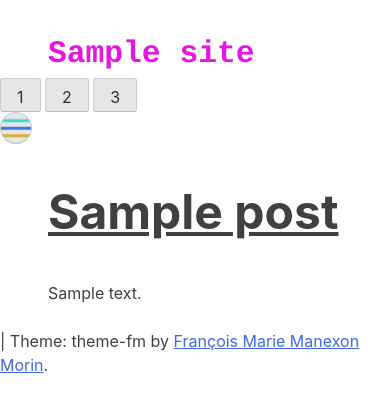
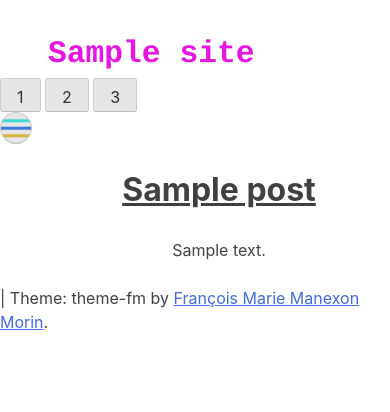
Before and after one commit to manexonmorin/exercise2, a WordPress theme: template themes/theme-fm/page.php in a window 390 px wide. Shown: the top 412 px of the page. Run offline with PHP 8.4 and a stand-in for WordPress, Linux system fonts and the light colour scheme; the site name, menu and one post (Sample post) are stand-ins, and other content is empty; some libraries are stand-ins or nearby versions.

Commit message:
ajout d'une etoile sur la page mobile

```diff
--- a/themes/theme-fm/sass/abstracts/mixins/_mixins.scss
+++ b/themes/theme-fm/sass/abstracts/mixins/_mixins.scss
@@ -17,7 +17,7 @@
 }
 
 @mixin phone{
-	@media (min-width: 425px){
+	@media (max-width: 425px){
 		@content;
 	}
 }
--- a/themes/theme-fm/sass/local/_accueil.scss
+++ b/themes/theme-fm/sass/local/_accueil.scss
@@ -22,6 +22,11 @@ body.home::after{
         background-color: darkblue;
     }
     z-index: -1;
+
+    @include phone{
+        clip-path: polygon(50% 0, 60% 50%, 100% 50%, 60% 65%, 100% 100%, 50% 75%, 0 100%, 40% 65%, 0 50%, 40% 50%);
+        background-color: gold;
+    }
 }
 
 .home{
@@ -50,12 +55,20 @@ body.home::after{
 
 .site-main{
     .entry-title{
-        font-size: clamp(2rem, 3rem, 4rem);
+        font-size: clamp(1rem, 2rem, 7rem);
         text-decoration: underline;
+    }
+
+    @include phone{
+        text-align: center;
     }
 }
 
 .accueil{
+
+    @include phone{
+        text-align: center;
+    }
 
     ul{
         list-style-type: none;
@@ -63,6 +76,10 @@ body.home::after{
         margin-left: 0px;
         margin-right: 0px;
         margin-bottom: 0px;
+
+        @include phone{
+            text-align: center;
+        }
     }
 
     img{
--- a/themes/theme-fm/style.css
+++ b/themes/theme-fm/style.css
@@ -1087,6 +1087,14 @@ body.home::after {
   }
 }
 
+@media (max-width: 425px) {
+  body.home::after {
+    -webkit-clip-path: polygon(50% 0, 60% 50%, 100% 50%, 60% 65%, 100% 100%, 50% 75%, 0 100%, 40% 65%, 0 50%, 40% 50%);
+            clip-path: polygon(50% 0, 60% 50%, 100% 50%, 60% 65%, 100% 100%, 50% 75%, 0 100%, 40% 65%, 0 50%, 40% 50%);
+    background-color: gold;
+  }
+}
+
 .home #primary {
   width: 100vw;
 }
@@ -1110,8 +1118,20 @@ body.home::after {
 }
 
 .site-main .entry-title {
-  font-size: clamp(2rem, 3rem, 4rem);
+  font-size: clamp(1rem, 2rem, 7rem);
   text-decoration: underline;
+}
+
+@media (max-width: 425px) {
+  .site-main {
+    text-align: center;
+  }
+}
+
+@media (max-width: 425px) {
+  .accueil {
+    text-align: center;
+  }
 }
 
 .accueil ul {
@@ -1120,6 +1140,12 @@ body.home::after {
   margin-left: 0px;
   margin-right: 0px;
   margin-bottom: 0px;
+}
+
+@media (max-width: 425px) {
+  .accueil ul {
+    text-align: center;
+  }
 }
 
 .accueil img {
```
Also changed, not shown: themes/theme-fm/js/burger.js (line endings or trailing spaces), 1 other file.
